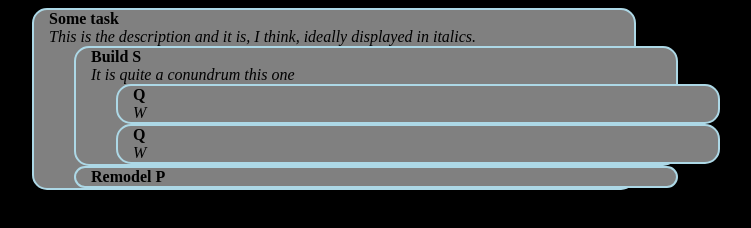
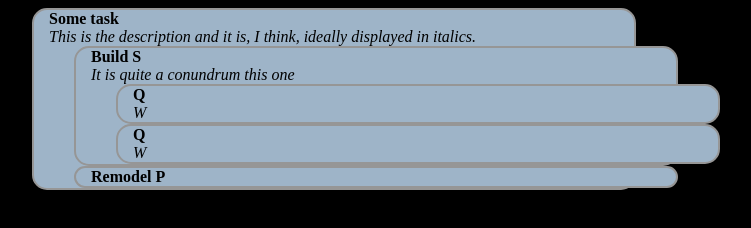
Before and after one commit to theKGS/todo-list, a website built with webpack: page src/template.html in a window 1280 px wide. Shown: the whole page, without its empty margins (16-767 px from the left). Built offline with nearby package versions, Linux system fonts and the light colour scheme.

Commit message:
Change style to something easier on the eyes (still temporary)

```diff
--- a/src/styles.css
+++ b/src/styles.css
@@ -3,10 +3,10 @@ body {
 }
 
 .item {
-    border: 2px solid lightblue;
+    border: 2px solid rgb(150, 150, 150);
     border-radius: 15px;
     width: 600px;
-    background-color: gray;
+    background-color: rgb(158, 180, 200);
 }
 
 .list {
```
